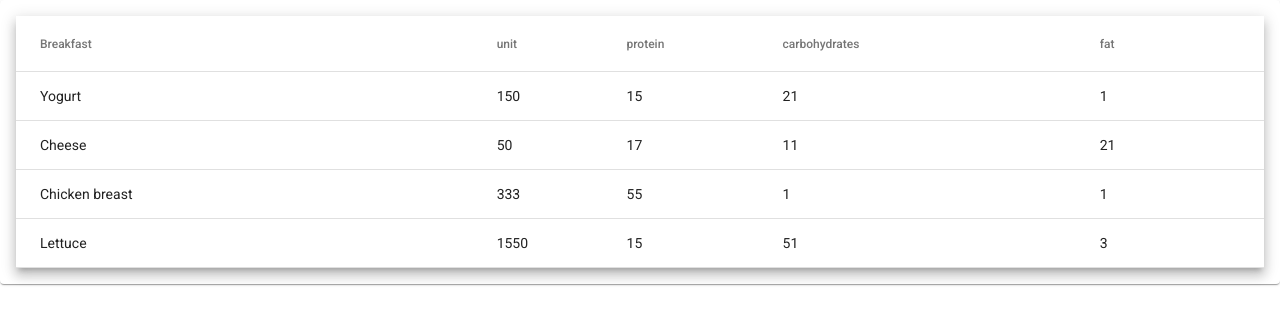
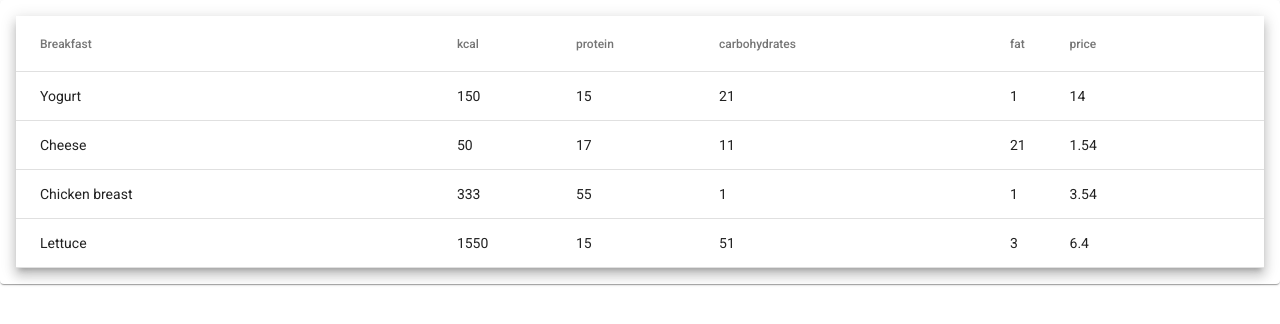
Before and after one commit to vanshianec/nutrition-assistant-fe, an Angular app: page / in a window 1280 px wide. Shown: the top 324 px of the page. Built offline with nearby package versions, Linux system fonts and the light colour scheme.

Commit message:
[NA-4] Add light and dark style themes

```diff
--- a/angular.json
+++ b/angular.json
@@ -7,7 +7,7 @@
       "projectType": "application",
       "schematics": {
         "@schematics/angular:application": {
-          "strict": true
+          "style": "scss"
         }
       },
       "root": "",
@@ -28,7 +28,7 @@
             ],
             "styles": [
               "./node_modules/@angular/material/prebuilt-themes/indigo-pink.css",
-              "src/styles.css"
+              "src/styles.scss"
             ],
             "scripts": []
           },
@@ -96,7 +96,7 @@
             ],
             "styles": [
               "./node_modules/@angular/material/prebuilt-themes/indigo-pink.css",
-              "src/styles.css"
+              "src/styles.scss"
             ],
             "scripts": []
           }
--- a/src/app/app.component.ts
+++ b/src/app/app.component.ts
@@ -3,7 +3,7 @@ import { Component } from '@angular/core';
 @Component({
   selector: 'app-root',
   templateUrl: './app.component.html',
-  styleUrls: ['./app.component.css']
+  styleUrls: ['./app.component.scss']
 })
 export class AppComponent {
   title = 'nutrition-assistant-fe';
--- a/src/app/core/meal/content/food-table/food-table.component.ts
+++ b/src/app/core/meal/content/food-table/food-table.component.ts
@@ -7,27 +7,28 @@ import {animate, state, style, transition, trigger} from '@angular/animations';
 @Component({
   selector: 'nu-food-table',
   templateUrl: 'food-table.component.html',
-  styleUrls: ['food-table.component.css'],
+  styleUrls: ['food-table.component.scss'],
   animations: [
     trigger('detailExpand', [
       state('collapsed', style({height: '0px', minHeight: '0'})),
       state('expanded', style({height: '*'})),
-      transition('expanded <=> collapsed', animate('225ms cubic-bezier(0.4, 0.0, 0.2, 1)')),
+      transition('expanded <=> collapsed', animate('275ms cubic-bezier(0.4, 0.0, 0.2, 1)')),
     ]),
   ],
 })
 export class FoodTableComponent {
   dataSource = ELEMENT_DATA;
-  columnsToDisplay = ['name', 'unit', 'protein', 'carbohydrates', 'fat'];
+  columnsToDisplay = ['name', 'kcal', 'protein', 'carbohydrates', 'fat', 'price'];
   expandedElement: FoodElement | undefined;
 }
 
 export interface FoodElement {
   name: string;
-  unit: number;
+  kcal: number;
   protein: number;
   carbohydrates: number;
   fat: number;
+  price: number;
   symbol: string;
   description: string;
 }
@@ -35,37 +36,41 @@ export interface FoodElement {
 const ELEMENT_DATA: FoodElement[] = [
   {
     name: 'Yogurt',
-    unit: 150,
+    kcal: 150,
     protein: 15,
     carbohydrates: 21,
     fat: 1,
+    price: 14,
     symbol: 'Y',
     description: `Some description for yogurt`,
   },
   {
     name: 'Cheese',
-    unit: 50,
+    kcal: 50,
     protein: 17,
     carbohydrates: 11,
     fat: 21,
+    price: 1.54,
     symbol: 'C',
     description: `Some description for cheese`,
   },
   {
     name: 'Chicken breast',
-    unit: 333,
+    kcal: 333,
     protein: 55,
     carbohydrates: 1,
     fat: 1,
+    price: 3.54,
     symbol: 'C',
     description: `Some description for chicken breast`,
   },
   {
     name: 'Lettuce',
-    unit: 1550,
+    kcal: 1550,
     protein: 15,
     carbohydrates: 51,
     fat: 3,
+    price: 6.4,
     symbol: 'L',
     description: `Some description for lettuce`,
   },
--- a/src/app/core/meal/meal.component.ts
+++ b/src/app/core/meal/meal.component.ts
@@ -3,7 +3,7 @@ import { Component, OnInit } from '@angular/core';
 @Component({
   selector: 'nu-meal',
   templateUrl: './meal.component.html',
-  styleUrls: ['./meal.component.css']
+  styleUrls: ['./meal.component.scss']
 })
 export class MealComponent implements OnInit {
 
--- a/src/styles.css
+++ /dev/null
@@ -1,4 +0,0 @@
-/* You can add global styles to this file, and also import other style files */
-
-html, body { height: 100%; }
-body { margin: 0; font-family: Roboto, "Helvetica Neue", sans-serif; }
--- /dev/null
+++ b/src/styles.scss
@@ -0,0 +1,39 @@
+/* You can add global styles to this file, and also import other style files */
+
+@use '~@angular/material' as mat;
+
+@include mat.core();
+
+// Define a light theme
+$light-primary: mat.define-palette(mat.$indigo-palette);
+$light-accent: mat.define-palette(mat.$pink-palette);
+$light-theme: mat.define-light-theme((
+  color: (
+    primary: $light-primary,
+    accent: $light-accent,
+  )
+));
+
+// Define a dark theme
+$dark-primary: mat.define-palette(mat.$pink-palette);
+$dark-accent: mat.define-palette(mat.$blue-gray-palette);
+$dark-theme: mat.define-dark-theme((
+  color: (
+    primary: $dark-primary,
+    accent: $dark-accent,
+  )
+));
+
+// Apply the dark theme by default
+@include mat.core-theme($dark-theme);
+@include mat.button-theme($dark-theme);
+
+// Apply the light theme only when the `.my-light-theme` CSS class is applied
+// to an ancestor element of the components (such as `body`).
+.light-theme {
+  @include mat.core-color($light-theme);
+  @include mat.button-color($light-theme);
+}
+
+html, body { height: 100%; }
+body { margin: 0; font-family: Roboto, "Helvetica Neue", sans-serif; }
```
Also changed, not shown: src/app/app.component.css (deleted), src/app/app.component.scss (added), src/app/core/meal/content/food-table/food-table.component.scss (line endings or trailing spaces), src/app/core/meal/meal.component.css (deleted), src/app/core/meal/meal.component.scss (added).
